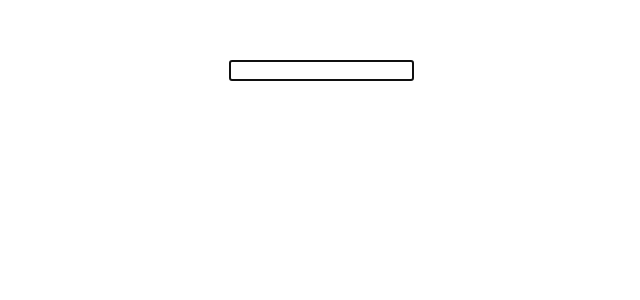
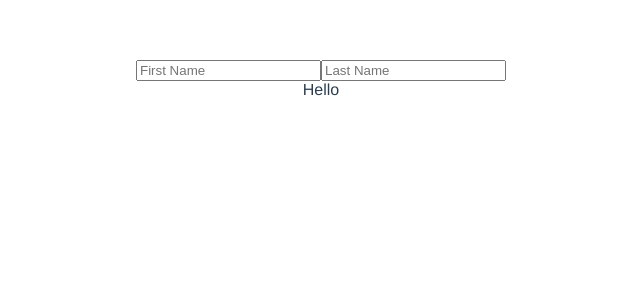
Before and after one commit to divyeshz/vue-composition-codevolution, a Vue app: page / in a window 1280 px wide. Shown: the top 300 px of the page, without its empty margins (319-959 px from the left). Built offline with nearby package versions, Linux system fonts and the light colour scheme.

Commit message:
Props and Composition API

```diff
--- a/src/App.vue
+++ b/src/App.vue
@@ -1,14 +1,14 @@
 <template>
-  <TemplateRef />
+  <Person />
 </template>
 
 <script>
-import TemplateRef from './components/TemplateRef.vue'
+import Person from './components/Person.vue'
 
 export default {
   name: 'App',
   components: {
-    TemplateRef
+    Person
   }
 }
 </script>
--- /dev/null
+++ b/src/components/Person.vue
@@ -0,0 +1,31 @@
+<template>
+    <div>
+        <input type="text" placeholder="First Name" v-model="firstName">
+        <input type="text" placeholder="Last Name" v-model="lastName">
+
+    </div>
+    <PersonGreeting :firstName="firstName" :lastName="lastName" />
+</template>
+
+<script>
+import { ref } from 'vue'
+import PersonGreeting from './PersonGreeting.vue'
+
+export default {
+    name: 'Person',
+    components: {
+        PersonGreeting
+    },
+    setup() {
+        const firstName = ref('')
+        const lastName = ref('')
+
+        return {
+            firstName,
+            lastName
+        }
+    }
+}
+</script>
+
+<style scoped></style>
--- /dev/null
+++ b/src/components/PersonGreeting.vue
@@ -0,0 +1,30 @@
+<template>
+    <div>
+        Hello {{ fullName }}
+    </div>
+</template>
+
+<script>
+import { computed } from 'vue'
+
+export default {
+    name: 'PersonGreeting',
+    props: ['firstName', 'lastName'],
+    setup(props) {
+        const fullName = computed(() => {
+            return `${props.firstName} ${props.lastName}`
+        })
+
+        return {
+            fullName,
+        }
+    }
+    // computed: {
+    //     fullName() {
+    //         return `${this.firstName} ${this.lastName}`
+    //     }
+    // },
+}
+</script>
+
+<style scoped></style>
```
